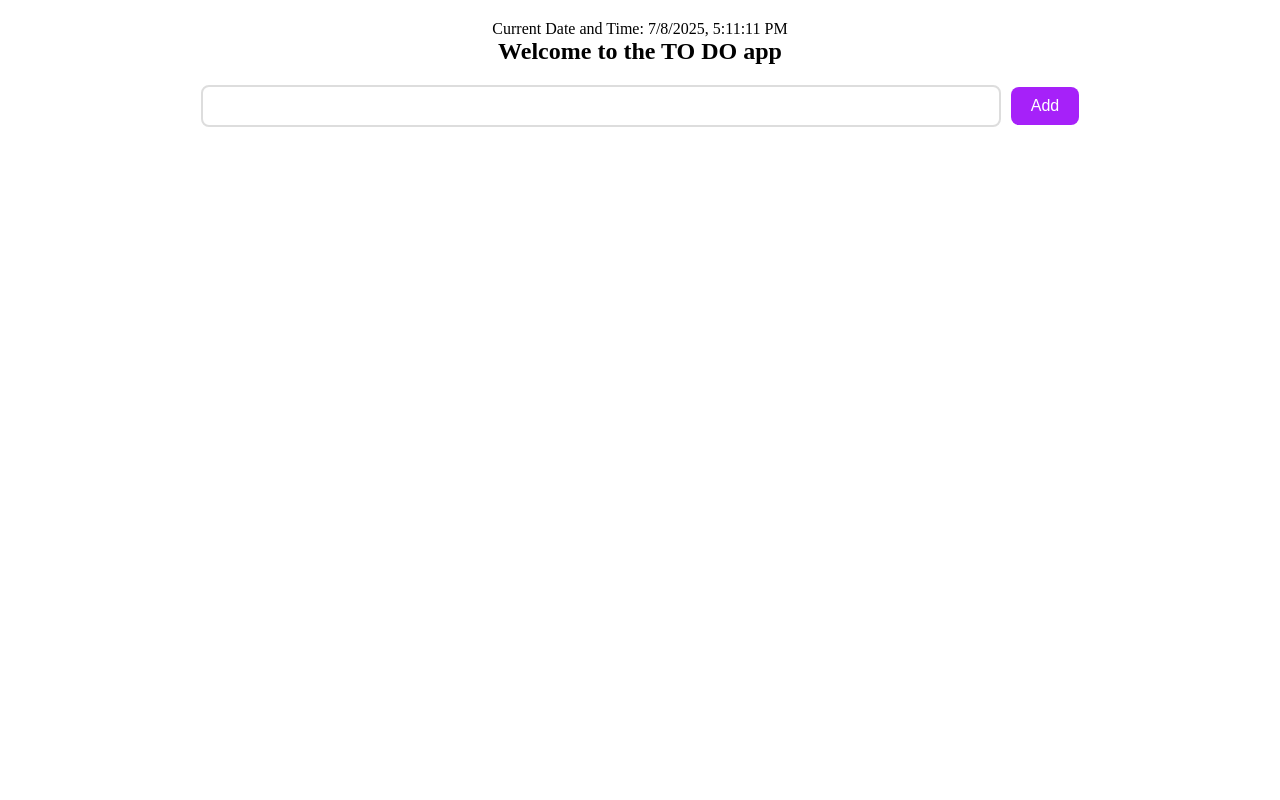
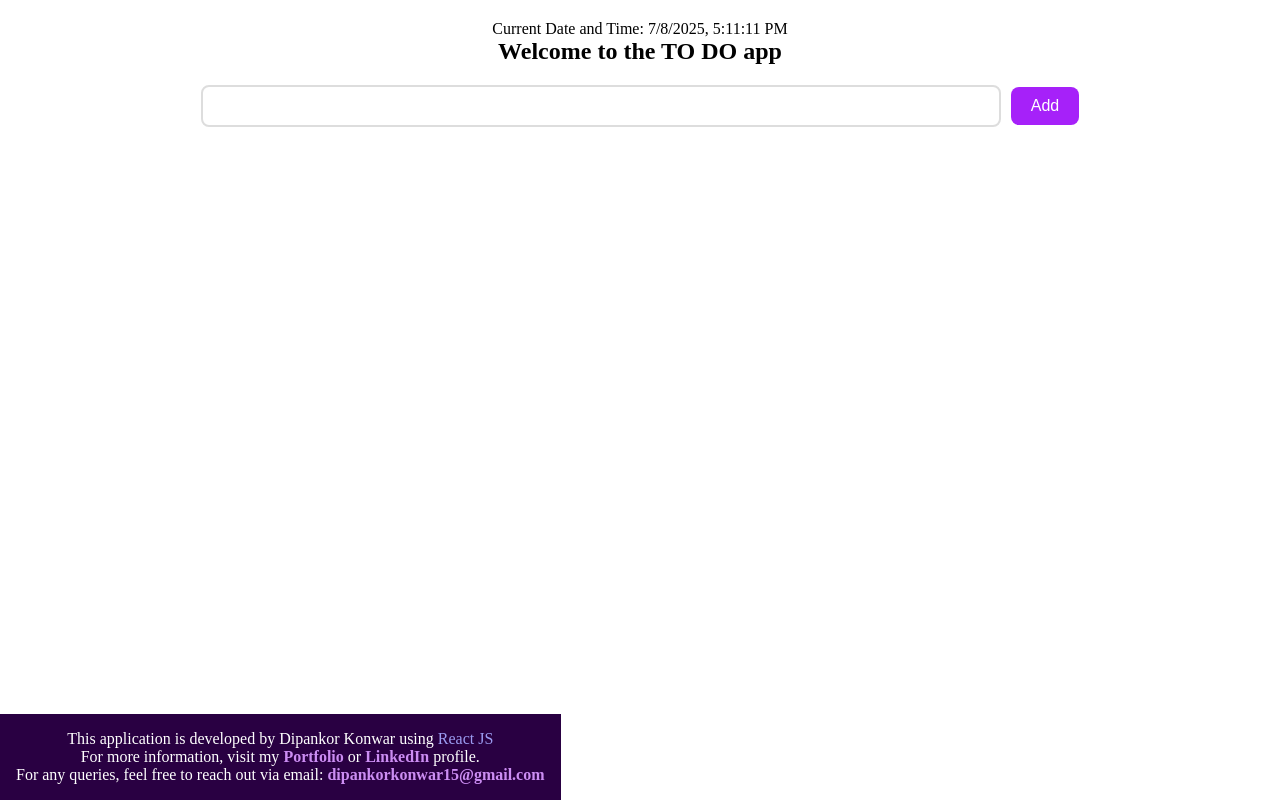
Before and after one commit to konwardk/react-to-do, a React (Vite) app: page / in a window 1280 px wide. Built offline with nearby package versions, Linux system fonts and the light colour scheme.

Commit message:
add footer

```diff
--- a/src/Todo.jsx
+++ b/src/Todo.jsx
@@ -154,7 +154,13 @@ const [editIndex, setEditIndex] = useState(null);
             </li>
           ))}
         </ul>
+        <div className="about">
+          <p>This application is developed by Dipankor Konwar using <span className='tech'>React JS</span> <br />
+          For more information, visit my <a href="https://portfolio-konwardks-projects.vercel.app/" target="_blank" rel="noopener noreferrer">Portfolio</a> or <a href="https://www.linkedin.com/in/dipankor-konwar/" target="_blank" rel="noopener noreferrer">LinkedIn</a> profile. <br />
+          For any queries, feel free to reach out via email: <a href="mailto:dipankorkonwar15@gmail.com">dipankorkonwar15@gmail.com</a></p>
       </div>
+      </div>
+
     </>
   );
 }
--- a/src/assets/css/todo.css
+++ b/src/assets/css/todo.css
@@ -45,7 +45,7 @@
 }
 
 .tasks{
-    margin: 10px;
+    margin: 0px;
 }
 
 
@@ -74,3 +74,25 @@
     border: none;
     cursor: pointer;
 }
+
+.about{
+    display: flex;
+    flex-wrap: wrap;
+    justify-content: center;
+    align-items: center;
+    text-align: center;
+    background-color: rgb(41, 0, 66);
+    color: white;
+    position: absolute;
+    bottom: 0;
+    padding: 1rem;
+    gap: 20px;
+}
+.about a{
+    text-decoration: none;
+    color: rgb(204, 141, 243);
+    font-weight: bold;
+}
+.tech{
+    color: rgb(156, 156, 242);
+}
```
